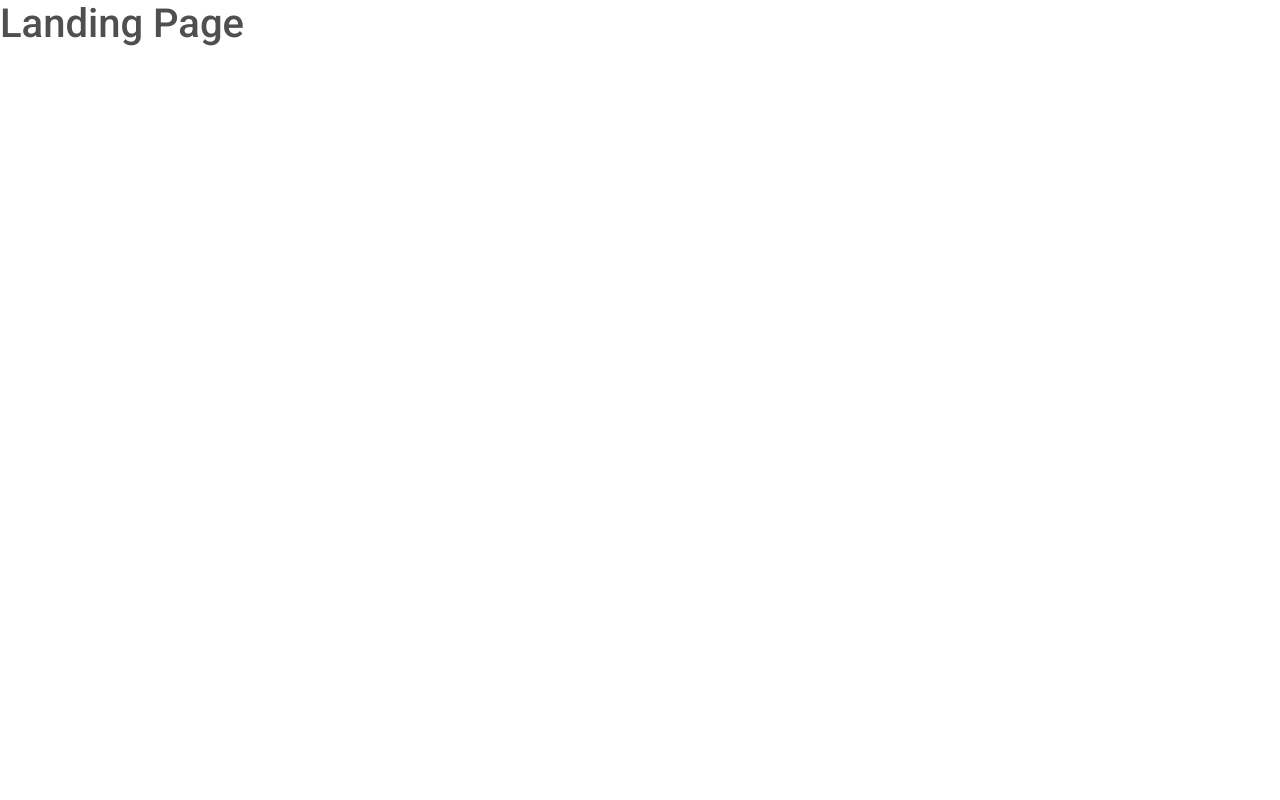
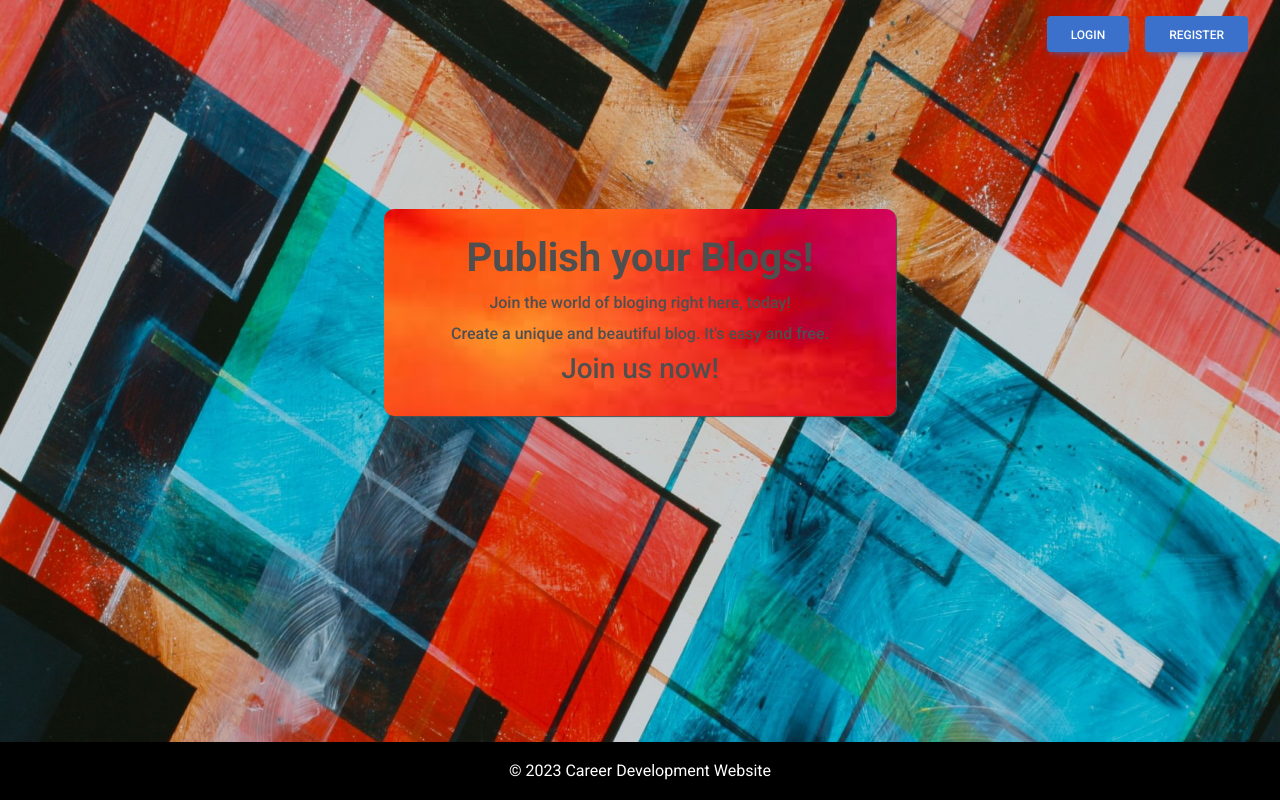
Before and after one commit to IEEE-BlogApp/frontend, a React (Create React App) app: page / in a window 1280 px wide. Built offline with nearby package versions, Linux system fonts and the light colour scheme; no server answers.

Commit message:
landing page added

```diff
--- a/public/index.html
+++ b/public/index.html
@@ -25,7 +25,10 @@
       work correctly both with client-side routing and a non-root public URL.
       Learn how to configure a non-root public URL by running `npm run build`.
     -->
-    <title>React App</title>
+    <link rel="preconnect" href="https://fonts.googleapis.com">
+    <link rel="preconnect" href="https://fonts.gstatic.com" crossorigin>
+    <link href="https://fonts.googleapis.com/css2?family=Poppins:wght@500&display=swap" rel="stylesheet">
+    <title>MyBlogApp</title>
   </head>
   <body>
     <noscript>You need to enable JavaScript to run this app.</noscript>
--- a/src/App.js
+++ b/src/App.js
@@ -1,3 +1,4 @@
+
 import React, { useContext, useEffect } from 'react';
 import { BrowserRouter, Routes, Route, Navigate } from 'react-router-dom';
 import axios from 'axios';
@@ -14,6 +15,7 @@ import CreatedBlogPage from './components/CreatedBlogPage';
 import BlogsDetailPage from './components/BlogsDetailPage';
 
 import { Context } from './index';
+
 
 function App() {
   const { user, setUser, isAuthenticated, setIsAuthenticated, setLoading,loading } = useContext(Context);
@@ -45,6 +47,7 @@ function App() {
   }
 
   return (
+
     <BrowserRouter>
       <div className="App">
         <Routes>
@@ -64,6 +67,7 @@ function App() {
         <Toaster />
       </div>
     </BrowserRouter>
+
   );
 }
 
--- a/src/components/LandingPage.js
+++ b/src/components/LandingPage.js
@@ -1,12 +1,29 @@
 import React from "react";
-
-function LandingPage(){
-
-    return(
-            <div>
-                <h1>Landing Page</h1>
-            </div>
-        )
+import "../styles/LandingPage.css";
+import { MDBBtn } from 'mdb-react-ui-kit';
+function LandingPage() {
+  return (
+    <div className="downPage">
+    <nav className="lp_navbar">
+        {/* <img src={logo} alt="logo" className="logo" /> */}
+        <div className="lp_buttons">
+          {/* <button className="login-button">Login</button> */}
+          <MDBBtn className='lp_login-button'><a className='lp_a' href='/login'>Login</a></MDBBtn>
+          <MDBBtn className='lp_login-button'><a className='lp_a' href='/register'>Register</a></MDBBtn>
+          {/* <button className="register-button">Register</button> */}
+        </div>
+      </nav>
+      <div className="uppage">
+        <h1>Publish your Blogs!</h1>
+        <p>Join the world of bloging right here, today!</p>
+        <p>Create a unique and beautiful blog. It's easy and free.</p>
+        <h3>Join us now!</h3>
+      </div>
+      <footer className="lp_footer">
+        &copy; 2023 Career Development Website
+      </footer>
+    </div>
+  );
 }
 
 export default LandingPage;
--- a/src/components/ProfilePage.js
+++ b/src/components/ProfilePage.js
@@ -1,10 +1,12 @@
 import React, { useContext } from "react";
+import Navbar from "./Navbar";
 import { Context } from "..";
 
 function ProfilePage(){
 const {user} =useContext(Context)
     return(
             <div>
+            <Navbar />
                 <h1>{user.name}</h1>
                 <p>{user.email}</p>
             </div>
--- a/src/styles/LandingPage.css
+++ b/src/styles/LandingPage.css
@@ -0,0 +1,68 @@
+.uppage {
+    box-shadow: 1px 1px 1px;
+    margin: 11% 30%;
+    background-image: url("../assets/page_bg.jpg");
+    background-size: 100%;
+    border-radius: 10px;
+    text-align: center;
+    padding: 2% 2%;
+  }
+
+  .uppage > h1 {
+    font-weight: 900;
+  }
+
+  .uppage > h3 {
+    margin-bottom: 5px;
+  }
+
+  .uppage > p{
+    margin: 5px 5px;
+    font-weight: 500;
+  }
+  .downPage{
+    height: 100%;
+  width: 100%;
+  margin: 0;
+  background-image: url("../assets/landing-page.jpg");
+  background-size: 100% 100%;
+  position: fixed;
+  }
+
+  .lp_navbar {
+    display: flex;
+    justify-content: right;
+    align-items: center;
+    padding: 1rem;
+  }
+
+  .lp_buttons {
+    justify-content: left;
+    display: flex;
+
+  }
+
+  .lp_login-button {
+
+
+
+    margin-right: 1rem;
+  }
+  .lp_register-button{
+
+    margin-right: 1rem;
+  }
+
+  .lp_footer {
+    background-color: black;
+    color: white;
+    padding: 1rem;
+    text-align: center;
+    position: absolute;
+    bottom: 0;
+    width: 100%;
+  }
+
+  .lp_a{
+    color:white;
+  }
```
Also changed, not shown: src/index.css (+29 -0 lines), src/index.js (line endings or trailing spaces).
